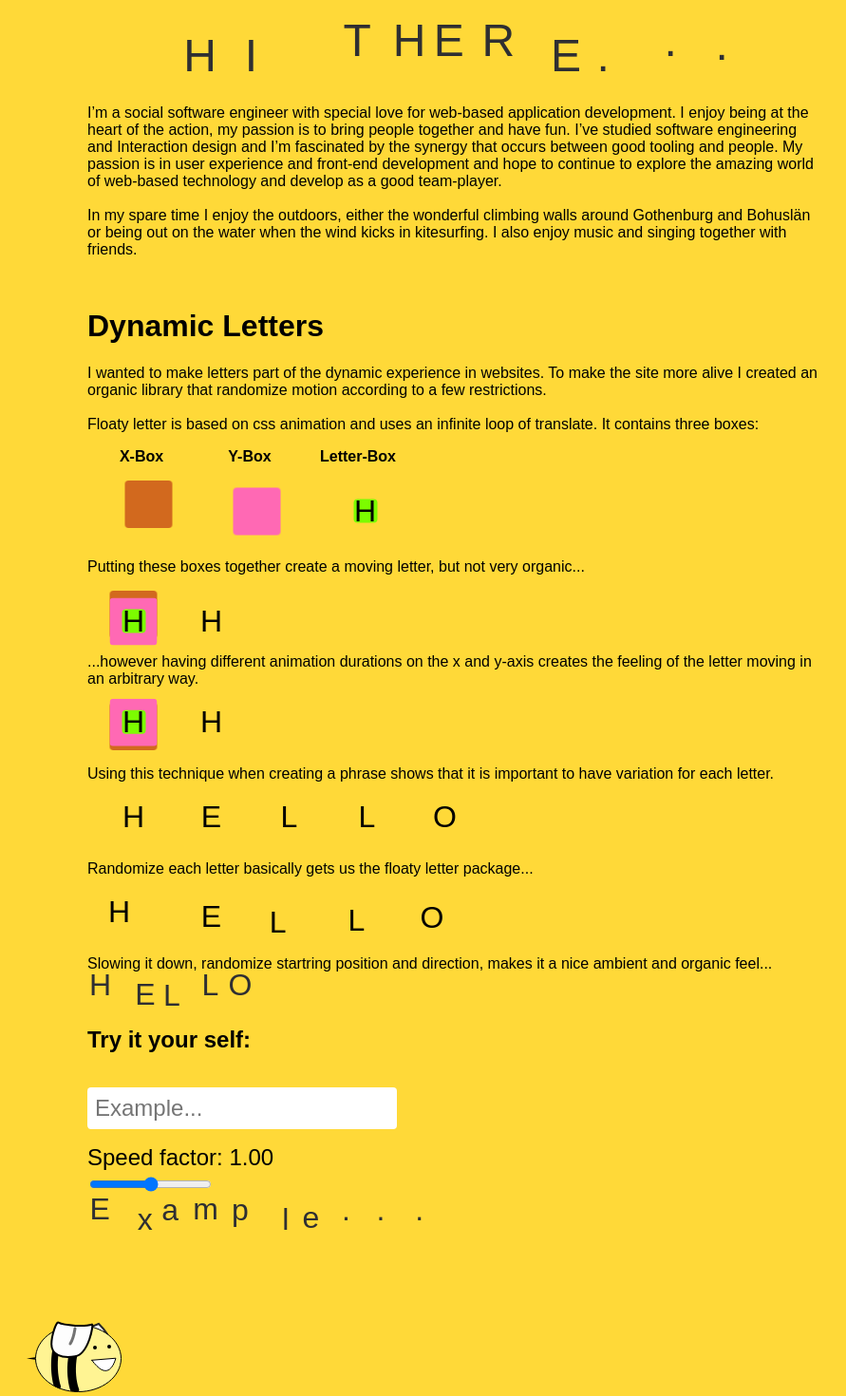
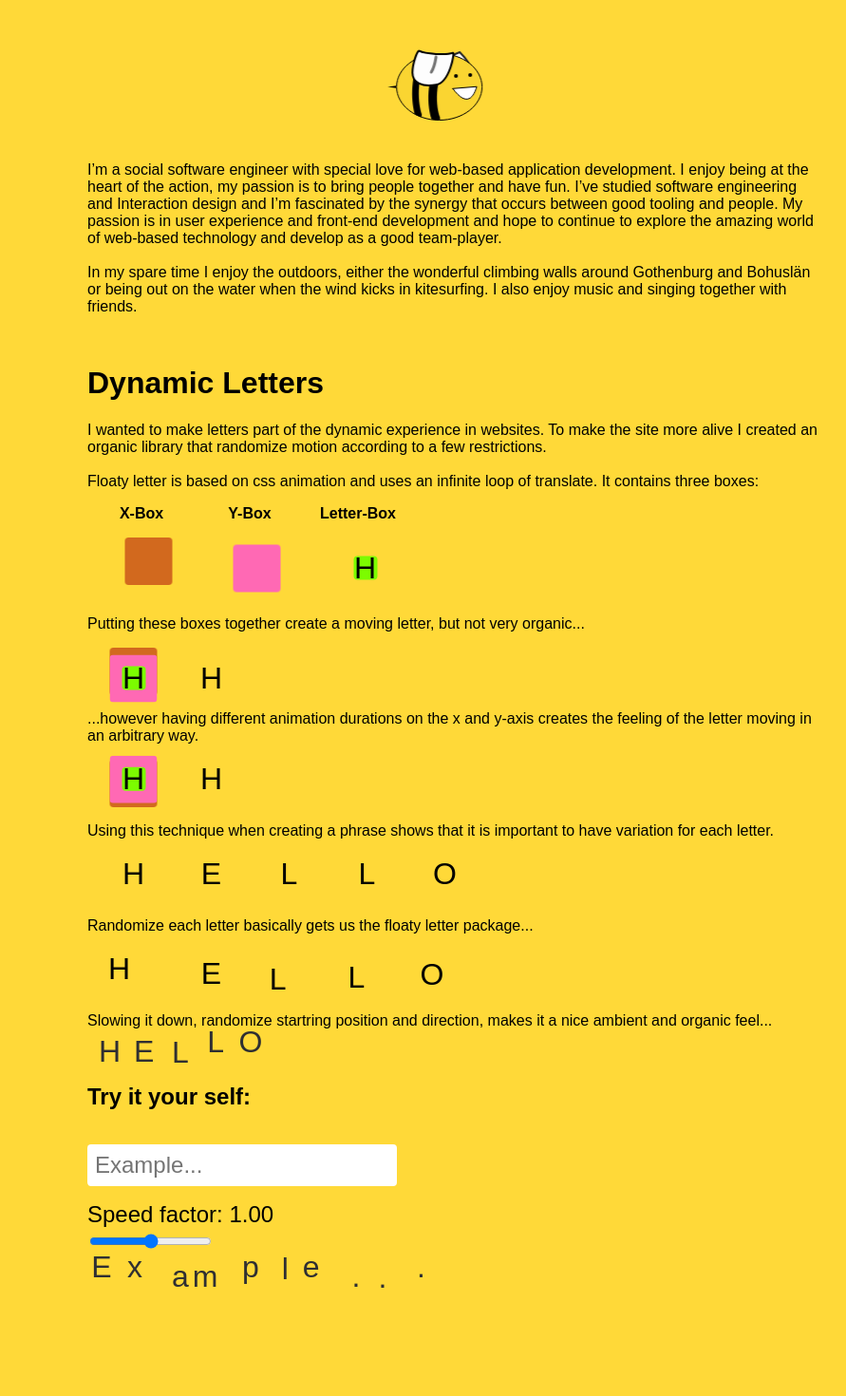
Before and after one commit to oc-developer/oc-portfolio, a React (Create React App) app: page / in a window 1280 px wide. Shown: the part 185-1655 px from the top of the page at 95% size, without its empty margins (162-1053 px from the left). After the commit the page ends 1607 px from the top, so only its background shows below. Built offline with nearby package versions, Linux system fonts and the light colour scheme.

Commit message:
Add bee to about

```diff
--- a/src/About/About.css
+++ b/src/About/About.css
@@ -9,11 +9,25 @@
     display: flex;
     justify-content: center;
     font-size: 3rem;
+    position: relative;
 }
 
 .about {
     margin: 2rem 0;
     animation: moveUp 2s ease 0s, fadeIn 4s ease 0s;
+}
+
+.bee-move {
+    animation: bee-move 2s ease infinite;
+}
+
+@keyframes bee-move {
+    from {
+        transform: translate(-100%);
+    }
+    to {
+        transform: translate(0%);
+    }
 }
 
 @keyframes moveUp {
--- a/src/About/About.tsx
+++ b/src/About/About.tsx
@@ -1,12 +1,16 @@
 import React from 'react'
 import FloatyLetters from '../FloatyLetters/FloatyLetters'
+import Bee from '../Bee/Bee'
 import './About.css'
 
 export default function Home() {
     return (
         <div className="home">
             <div className="welcome-banner">
-                <FloatyLetters phrase="HI THERE..." maxDuration={15} minDuration={5} />
+                <div className="bee-move">
+                    <Bee />
+                </div>
+                {/* <FloatyLetters phrase="HI THERE..." maxDuration={15} minDuration={5} /> */}
             </div>
             <span className="about">
                 I’m a social software engineer with special love for web-based application development.
--- a/src/App.tsx
+++ b/src/App.tsx
@@ -3,7 +3,6 @@ import './App.css'
 import Header from './Header/Header'
 import About from './About/About'
 import DynamicLetters from './Projects/DynamicLetters/DynamicLetters'
-import Bee from './Bee/Bee'
 
 function App() {
   return (
@@ -14,7 +13,6 @@ function App() {
           <About />
           <DynamicLetters />
         </div>
-        <Bee/>
       </div>
     </div>
   );
--- a/src/Bee/Bee.tsx
+++ b/src/Bee/Bee.tsx
@@ -6,18 +6,18 @@ export default function Bee() {
         <div>
             <svg width="100" height="104" viewBox="0 0 100 104" fill="none" xmlns="http://www.w3.org/2000/svg">
                 <path d="M0 68.5L9 67.201V69.799L0 68.5Z" fill="black" />
-                <path className="bee-wing backbeat" name="wing-back-down" d="M84.5723 58.984C88.2153 56.3335 92.7154 48.6221 76.0006 32L68.5004 35.0222L55 37.1809L58.643 49.2697C58.643 49.2697 60.143 57.6887 65.7146 61.3586C71.2862 65.0284 80.7151 61.7903 84.5723 58.984Z" fill="#FDFCFC" stroke="#272727" stroke-width="2" />
-                <path className="bee-wing" name="wing-back-up" d="M84.5723 12.016C88.2153 14.6665 92.7154 22.3779 76.0006 39L68.5004 35.9778L55 33.8191L58.643 21.7303C58.643 21.7303 60.143 13.3113 65.7146 9.64144C71.2862 5.97161 80.7151 9.20968 84.5723 12.016Z" fill="#FDFCFC" stroke="#272727" stroke-width="2" />
-                <path d="M99.5 68.5C99.5 87.7215 79.4754 103.5 54.5 103.5C29.5246 103.5 9.5 87.7215 9.5 68.5C9.5 49.2785 29.5246 33.5 54.5 33.5C79.4754 33.5 99.5 49.2785 99.5 68.5Z" fill="#FFF493" stroke="black" />
-                <path d="M68.7846 70.2948C84.1134 91.5102 91.2236 77.6232 93.9204 68.233L68.7846 70.2948Z" fill="white" stroke="black" stroke-linecap="round" />
+                <path className="bee-wing backbeat" name="wing-back-down" d="M84.5723 58.984C88.2153 56.3335 92.7154 48.6221 76.0006 32L68.5004 35.0222L55 37.1809L58.643 49.2697C58.643 49.2697 60.143 57.6887 65.7146 61.3586C71.2862 65.0284 80.7151 61.7903 84.5723 58.984Z" fill="#FDFCFC" stroke="#272727" strokeWidth="2" />
+                <path className="bee-wing" name="wing-back-up" d="M84.5723 12.016C88.2153 14.6665 92.7154 22.3779 76.0006 39L68.5004 35.9778L55 33.8191L58.643 21.7303C58.643 21.7303 60.143 13.3113 65.7146 9.64144C71.2862 5.97161 80.7151 9.20968 84.5723 12.016Z" fill="#FDFCFC" stroke="#272727" strokeWidth="2" />
+                <path d="M99.5 68.5C99.5 87.7215 79.4754 103.5 54.5 103.5C29.5246 103.5 9.5 87.7215 9.5 68.5C9.5 49.2785 29.5246 33.5 54.5 33.5C79.4754 33.5 99.5 49.2785 99.5 68.5Z" fill="#fad531" stroke="black" />
+                <path d="M68.7846 70.2948C84.1134 91.5102 91.2236 77.6232 93.9204 68.233L68.7846 70.2948Z" fill="white" stroke="black" strokeLinecap="round" />
                 <circle cx="72" cy="57" r="2" fill="black" />
                 <circle cx="87" cy="56" r="2" fill="black" />
-                <path fill-rule="evenodd" clip-rule="evenodd" d="M28.7698 97.6053C25.4389 86.0354 22.7299 60.7557 34.34 37.1789C37.5938 35.9459 40.6051 35.1539 42.9172 34.7117C42.9815 35.3995 42.8433 36.1132 42.477 36.7598C29.2079 60.1795 32.5699 86.7347 35.8679 96.8841C36.2848 98.1672 35.9207 99.5167 35.0376 100.418C33.5213 99.9184 31.2626 99.0117 28.7698 97.6053Z" fill="black" />
-                <path fill-rule="evenodd" clip-rule="evenodd" d="M57.1666 33.2537C38.7135 60.3599 42.0714 90.1653 46.3837 102.692C50.2601 103.197 53.5782 103.252 55.1022 103.205C55.4138 102.274 55.4245 101.235 55.063 100.241C51.3479 90.0248 47.8503 62.6977 64.7901 38.0497C65.5762 36.9059 65.7614 35.5272 65.415 34.2875C64.2028 34.0665 61.0589 33.5863 57.1666 33.2537Z" fill="black" />
-                <path className="bee-wing backbeat" name="wing-front-down" d="M51.073 66.3118C65.6652 63.7367 70.8155 31.977 68.8841 32.6208C66.9528 33.2646 58.3691 34.3375 51.2876 33.9083C44.4099 33.4915 35.8369 31.977 33.4764 30.6894C31.1159 29.4019 26.1803 44.8457 26.1803 53.4362C26.1803 64.1658 36.4807 68.8869 51.073 66.3118Z" fill="#FDFDFD" stroke="black" stroke-width="2" stroke-linecap="round" />
-                <path className="bee-wing backbeat" name="wing-front-down-line" d="M46 53C49.5606 47.236 50.2424 41.8696 51 37" stroke="#737373" stroke-width="3" stroke-linecap="round" />
-                <path className="bee-wing" name="wing-front-up" d="M51.073 1.68889C65.6652 4.26401 70.9313 35.6438 69 35C67.0687 34.3562 58.3691 33.6631 51.2876 34.0923C44.4099 34.5092 35.3605 35.7124 33 37C30.6395 38.2876 26.1803 23.155 26.1803 14.5644C26.1803 3.83482 36.4807 -0.886217 51.073 1.68889Z" fill="#FDFDFD" stroke="black" stroke-width="2" stroke-linecap="round" />
-                <path className="bee-wing" name="wing-front-down" d="M46 15C48.8485 20.4037 49.3939 25.4348 50 30" stroke="#737373" stroke-width="3" stroke-linecap="round" />
+                <path fillRule="evenodd" clipRule="evenodd" d="M28.7698 97.6053C25.4389 86.0354 22.7299 60.7557 34.34 37.1789C37.5938 35.9459 40.6051 35.1539 42.9172 34.7117C42.9815 35.3995 42.8433 36.1132 42.477 36.7598C29.2079 60.1795 32.5699 86.7347 35.8679 96.8841C36.2848 98.1672 35.9207 99.5167 35.0376 100.418C33.5213 99.9184 31.2626 99.0117 28.7698 97.6053Z" fill="black" />
+                <path fillRule="evenodd" clipRule="evenodd" d="M57.1666 33.2537C38.7135 60.3599 42.0714 90.1653 46.3837 102.692C50.2601 103.197 53.5782 103.252 55.1022 103.205C55.4138 102.274 55.4245 101.235 55.063 100.241C51.3479 90.0248 47.8503 62.6977 64.7901 38.0497C65.5762 36.9059 65.7614 35.5272 65.415 34.2875C64.2028 34.0665 61.0589 33.5863 57.1666 33.2537Z" fill="black" />
+                <path className="bee-wing backbeat" name="wing-front-down" d="M51.073 66.3118C65.6652 63.7367 70.8155 31.977 68.8841 32.6208C66.9528 33.2646 58.3691 34.3375 51.2876 33.9083C44.4099 33.4915 35.8369 31.977 33.4764 30.6894C31.1159 29.4019 26.1803 44.8457 26.1803 53.4362C26.1803 64.1658 36.4807 68.8869 51.073 66.3118Z" fill="#FDFDFD" stroke="black" strokeWidth="2" strokeLinecap="round" />
+                <path className="bee-wing backbeat" name="wing-front-down-line" d="M46 53C49.5606 47.236 50.2424 41.8696 51 37" stroke="#737373" strokeWidth="3" strokeLinecap="round" />
+                <path className="bee-wing" name="wing-front-up" d="M51.073 1.68889C65.6652 4.26401 70.9313 35.6438 69 35C67.0687 34.3562 58.3691 33.6631 51.2876 34.0923C44.4099 34.5092 35.3605 35.7124 33 37C30.6395 38.2876 26.1803 23.155 26.1803 14.5644C26.1803 3.83482 36.4807 -0.886217 51.073 1.68889Z" fill="#FDFDFD" stroke="black" strokeWidth="2" strokeLinecap="round" />
+                <path className="bee-wing" name="wing-front-down" d="M46 15C48.8485 20.4037 49.3939 25.4348 50 30" stroke="#737373" strokeWidth="3" strokeLinecap="round" />
             </svg>
         </div>
     )
```
